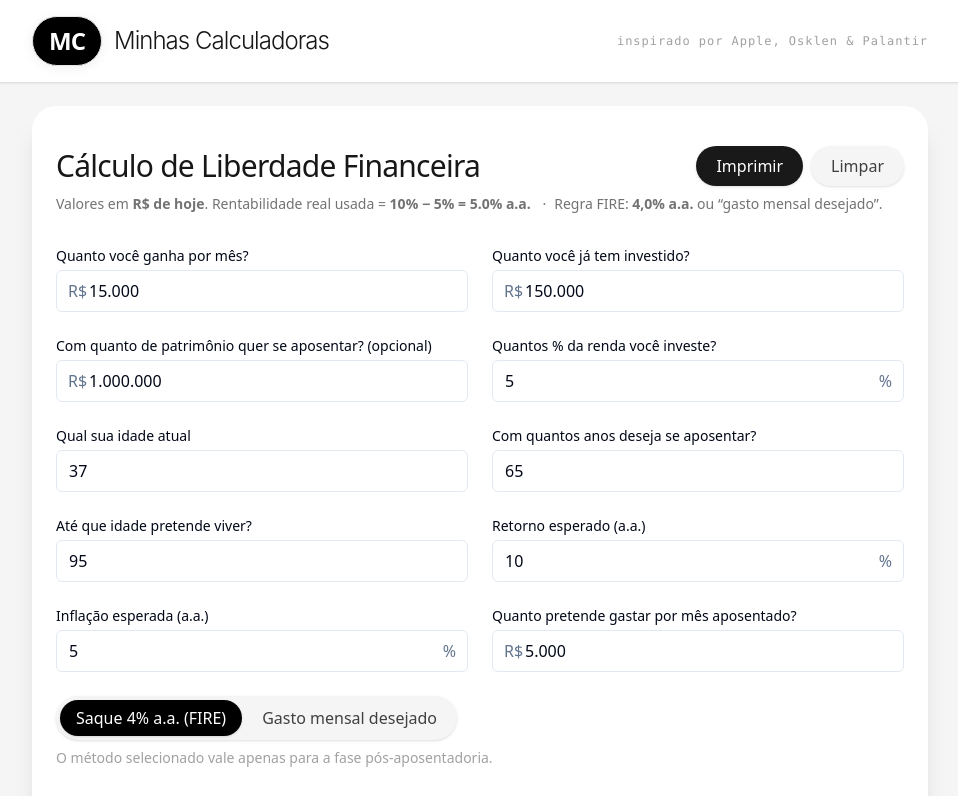
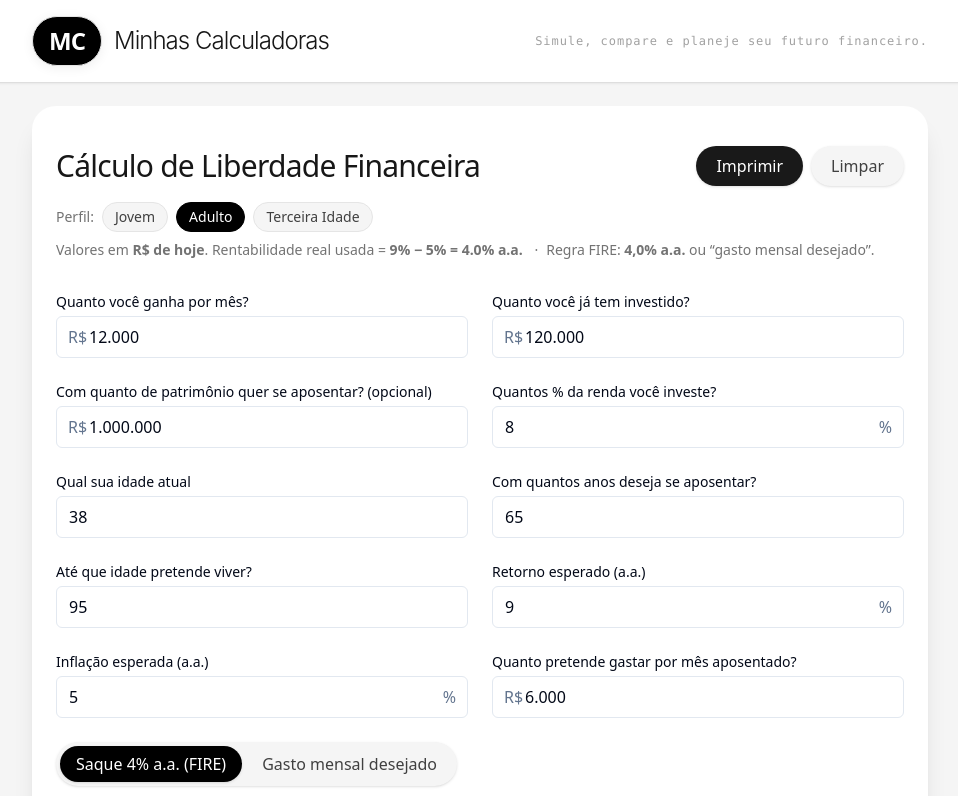
Before and after one commit to filiandrade/calculadora-aposentadoria, a React (Vite) app: page /liberdade-financeira in a window 1280 px wide. Shown: the top 796 px of the page, without its empty margins (160-1118 px from the left). Built offline with nearby package versions, Linux system fonts and the light colour scheme.

Commit message:
Atualização de múltiplos arquivos

```diff
--- a/src/App.tsx
+++ b/src/App.tsx
@@ -113,19 +113,77 @@ const TAXA_RETIRADA = 0.04 // 4% a.a. (FIRE) — saque real anual fixo no pós-a
 type MetodoSaque = "fire4" | "gasto"
 
 /* ===== App ===== */
+
+type Perfil = 'jovem' | 'adulto' | 'terceiraIdade';
+
+const perfis = {
+  jovem: {
+    rendaMensal: 3500,
+    investido: 10000,
+    alvoPatrimonio: 500000,
+    percInvestRenda: 15,
+    idadeAtual: 24,
+    idadeApos: 60,
+    idadeVida: 90,
+    gastoMensal: 2500,
+    retornoNominalAA: 12,
+    inflacaoAA: 5,
+  },
+  adulto: {
+    rendaMensal: 12000,
+    investido: 120000,
+    alvoPatrimonio: 1000000,
+    percInvestRenda: 8,
+    idadeAtual: 38,
+    idadeApos: 65,
+    idadeVida: 95,
+    gastoMensal: 6000,
+    retornoNominalAA: 9,
+    inflacaoAA: 5,
+  },
+  terceiraIdade: {
+    rendaMensal: 8000,
+    investido: 400000,
+    alvoPatrimonio: 1200000,
+    percInvestRenda: 3,
+    idadeAtual: 62,
+    idadeApos: 68,
+    idadeVida: 92,
+    gastoMensal: 7000,
+    retornoNominalAA: 6,
+    inflacaoAA: 5,
+  },
+};
+
 export default function App() {
+  // Seleção de perfil
+  const [perfil, setPerfil] = useState<Perfil>('adulto');
   // Entradas (valores “de hoje”)
-  const [rendaMensal, setRendaMensal] = useState(15000)
-  const [investido, setInvestido] = useState(150000)
-  const [alvoPatrimonio, setAlvoPatrimonio] = useState(1000000) // opcional
-  const [percInvestRenda, setPercInvestRenda] = useState(5) // %
-  const [idadeAtual, setIdadeAtual] = useState(37)
-  const [idadeApos, setIdadeApos] = useState(65)
-  const [idadeVida, setIdadeVida] = useState(95) // horizonte final
-  const [gastoMensal, setGastoMensal] = useState(5000)
-  const [retornoNominalAA, setRetornoNominalAA] = useState(10) // %
-  const [inflacaoAA, setInflacaoAA] = useState(5) // %
-  const [metodoSaque, setMetodoSaque] = useState<MetodoSaque>("fire4") // <<< TOGGLE
+  const [rendaMensal, setRendaMensal] = useState(perfis[perfil].rendaMensal);
+  const [investido, setInvestido] = useState(perfis[perfil].investido);
+  const [alvoPatrimonio, setAlvoPatrimonio] = useState(perfis[perfil].alvoPatrimonio);
+  const [percInvestRenda, setPercInvestRenda] = useState(perfis[perfil].percInvestRenda);
+  const [idadeAtual, setIdadeAtual] = useState(perfis[perfil].idadeAtual);
+  const [idadeApos, setIdadeApos] = useState(perfis[perfil].idadeApos);
+  const [idadeVida, setIdadeVida] = useState(perfis[perfil].idadeVida);
+  const [gastoMensal, setGastoMensal] = useState(perfis[perfil].gastoMensal);
+  const [retornoNominalAA, setRetornoNominalAA] = useState(perfis[perfil].retornoNominalAA);
+  const [inflacaoAA, setInflacaoAA] = useState(perfis[perfil].inflacaoAA);
+  const [metodoSaque, setMetodoSaque] = useState<MetodoSaque>("fire4");
+
+  // Atualiza valores ao trocar perfil
+  useEffect(() => {
+    setRendaMensal(perfis[perfil].rendaMensal);
+    setInvestido(perfis[perfil].investido);
+    setAlvoPatrimonio(perfis[perfil].alvoPatrimonio);
+    setPercInvestRenda(perfis[perfil].percInvestRenda);
+    setIdadeAtual(perfis[perfil].idadeAtual);
+    setIdadeApos(perfis[perfil].idadeApos);
+    setIdadeVida(perfis[perfil].idadeVida);
+    setGastoMensal(perfis[perfil].gastoMensal);
+    setRetornoNominalAA(perfis[perfil].retornoNominalAA);
+    setInflacaoAA(perfis[perfil].inflacaoAA);
+  }, [perfil]);
 
   const anosAteApos = useMemo(()=> Math.max(0, idadeApos - idadeAtual), [idadeApos, idadeAtual])
   const aporteMensal = useMemo(()=> Math.round(rendaMensal * (percInvestRenda/100)), [rendaMensal, percInvestRenda])
@@ -238,6 +296,21 @@ export default function App() {
               Limpar
             </button>
           </div>
+        </div>
+        <div className="mt-4 flex flex-wrap gap-2 items-center">
+          <span className="text-sm text-neutral-500">Perfil:</span>
+          <button
+            className={`px-3 py-1 rounded-full text-sm font-medium border transition ${perfil==='jovem' ? 'bg-black text-white border-black' : 'bg-neutral-100 text-neutral-700 border-neutral-200 hover:bg-neutral-200'}`}
+            onClick={()=>setPerfil('jovem')}
+          >Jovem</button>
+          <button
+            className={`px-3 py-1 rounded-full text-sm font-medium border transition ${perfil==='adulto' ? 'bg-black text-white border-black' : 'bg-neutral-100 text-neutral-700 border-neutral-200 hover:bg-neutral-200'}`}
+            onClick={()=>setPerfil('adulto')}
+          >Adulto</button>
+          <button
+            className={`px-3 py-1 rounded-full text-sm font-medium border transition ${perfil==='terceiraIdade' ? 'bg-black text-white border-black' : 'bg-neutral-100 text-neutral-700 border-neutral-200 hover:bg-neutral-200'}`}
+            onClick={()=>setPerfil('terceiraIdade')}
+          >Terceira Idade</button>
         </div>
         <p className="mt-2 text-sm text-neutral-500 whitespace-nowrap">
           Valores em <strong>R$ de hoje</strong>. Rentabilidade real usada = <strong>{retornoNominalAA}% − {inflacaoAA}% = {(rentRealAA*100).toFixed(1)}% a.a.</strong> <span className="mx-2">·</span>Regra FIRE: <strong>4,0% a.a.</strong> ou “gasto mensal desejado”.
--- a/src/Layout.tsx
+++ b/src/Layout.tsx
@@ -9,7 +9,7 @@ export default function Layout({ children }: { children: React.ReactNode }) {
             <span className="rounded-full bg-black text-white px-4 py-2 text-2xl font-bold tracking-tight shadow-lg border border-neutral-200" style={{letterSpacing: '-0.04em', boxShadow: '0 2px 12px 0 #0001'}}>MC</span>
             <span className="text-2xl font-light tracking-tight text-neutral-900" style={{letterSpacing: '-0.04em', fontFamily: 'Inter, Segoe UI, Arial, sans-serif', fontWeight: 300}}>Minhas Calculadoras</span>
           </Link>
-          <span className="hidden md:block text-xs text-neutral-400 font-mono tracking-wide" style={{letterSpacing: '0.08em'}}>inspirado por Apple, Osklen &amp; Palantir</span>
+          <span className="hidden md:block text-xs text-neutral-400 font-mono tracking-wide" style={{letterSpacing: '0.08em'}}>Simule, compare e planeje seu futuro financeiro.</span>
         </div>
       </header>
       <main>{children}</main>
--- a/src/pages/Home.tsx
+++ b/src/pages/Home.tsx
@@ -77,7 +77,7 @@ export default function Home() {
         ))}
       </div>
       <div className="mt-10 text-xs text-neutral-400 text-center">
-        Inspirado por Apple, Osklen &amp; Palantir Technologies.
+        Simule, compare e planeje seu futuro financeiro. Nenhum dado é coletado.
       </div>
     </div>
   )
```
